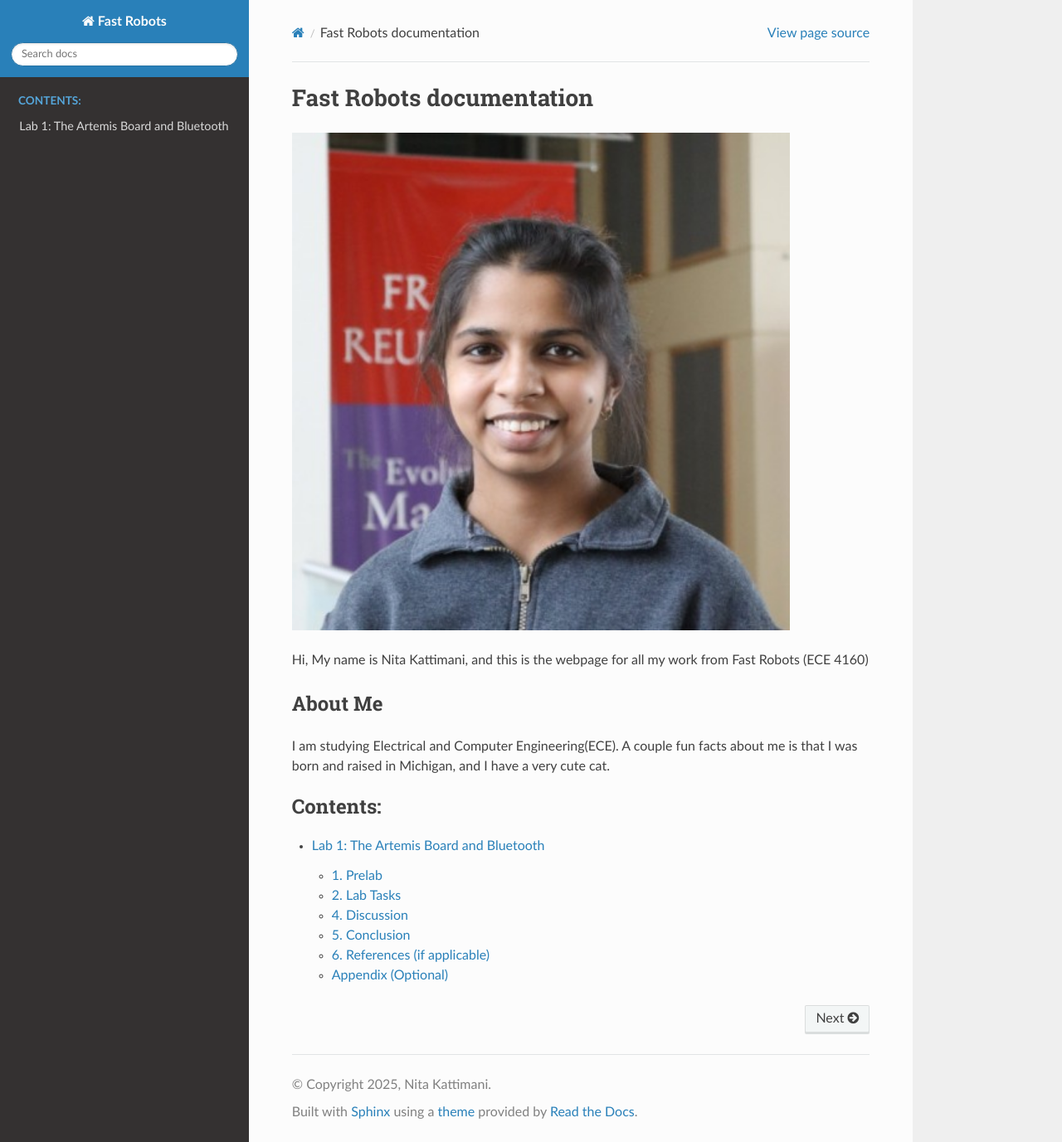
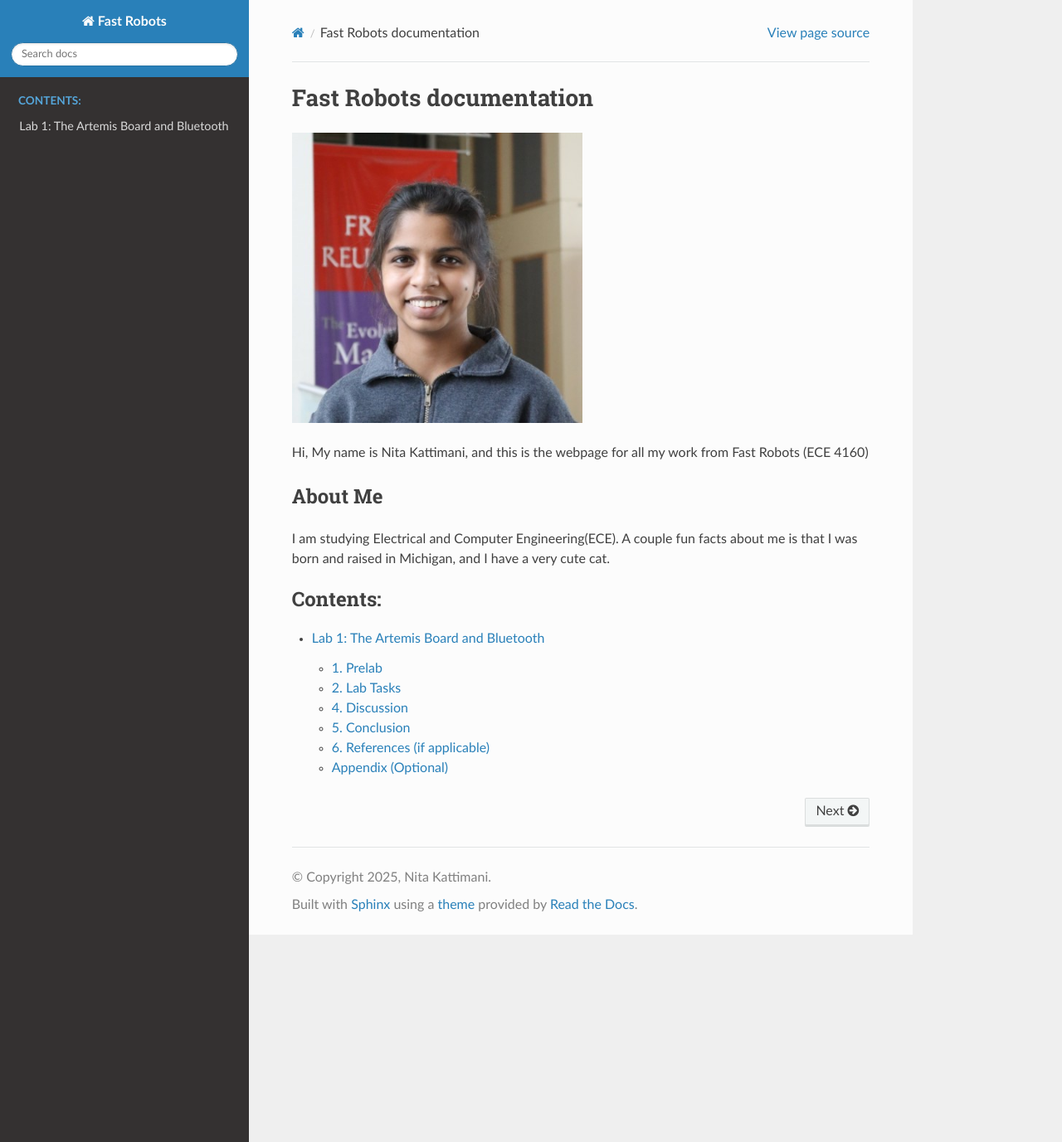
Before and after one commit to nskatti1/test-website, a Sphinx documentation site: the page built from docs/index.rst, in a window 1280 px wide and 1377 px high. Shown: the whole window at 83% size. Built offline with Sphinx 7.4.7 and the Read the Docs theme 3.1.0, drawn with Linux system fonts in a browser that asks for light colours.

Commit message:
Update index.rst

```diff
--- a/docs/index.rst
+++ b/docs/index.rst
@@ -8,7 +8,7 @@ Fast Robots documentation
 
 
 .. image:: images/Nita_headshot.jpg
-   :width: 600
+   :width: 350
 
 Hi, My name is Nita Kattimani, and this is the webpage for all my work from Fast Robots (ECE 4160)
 
```
